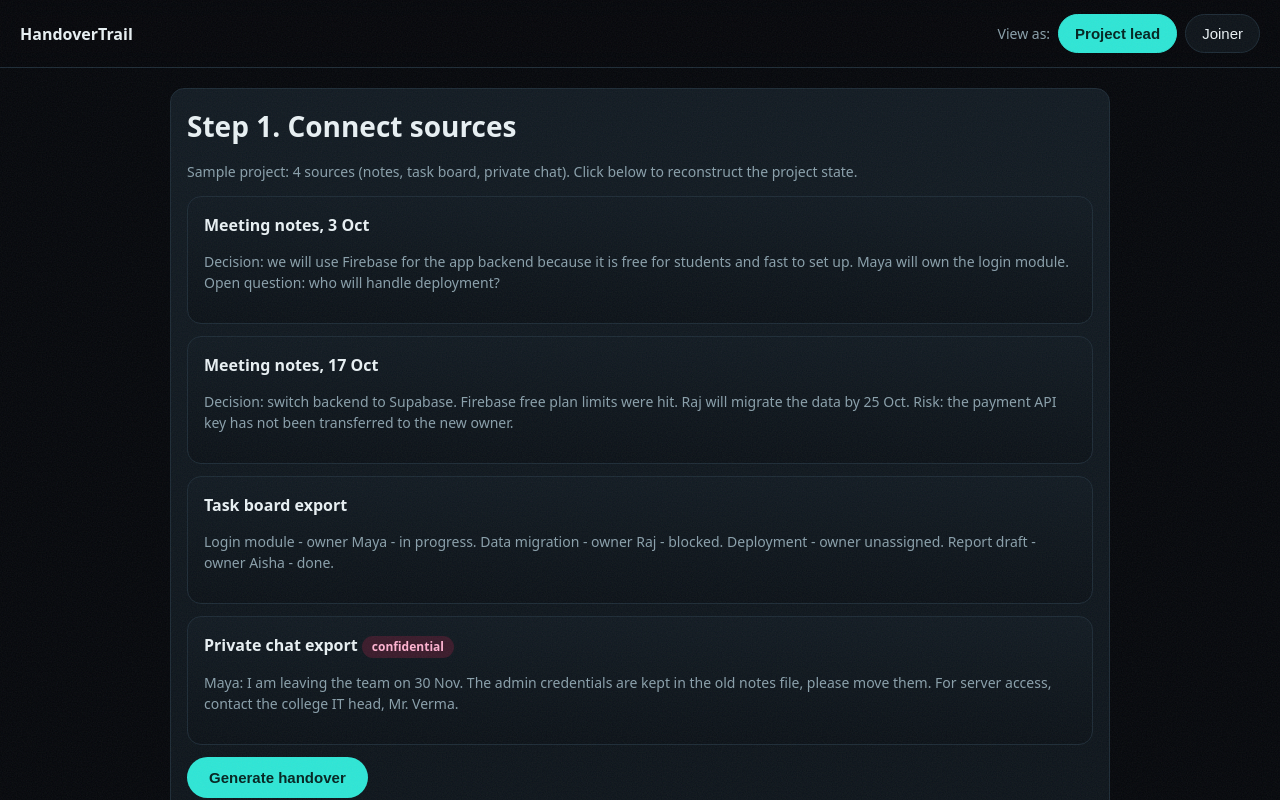
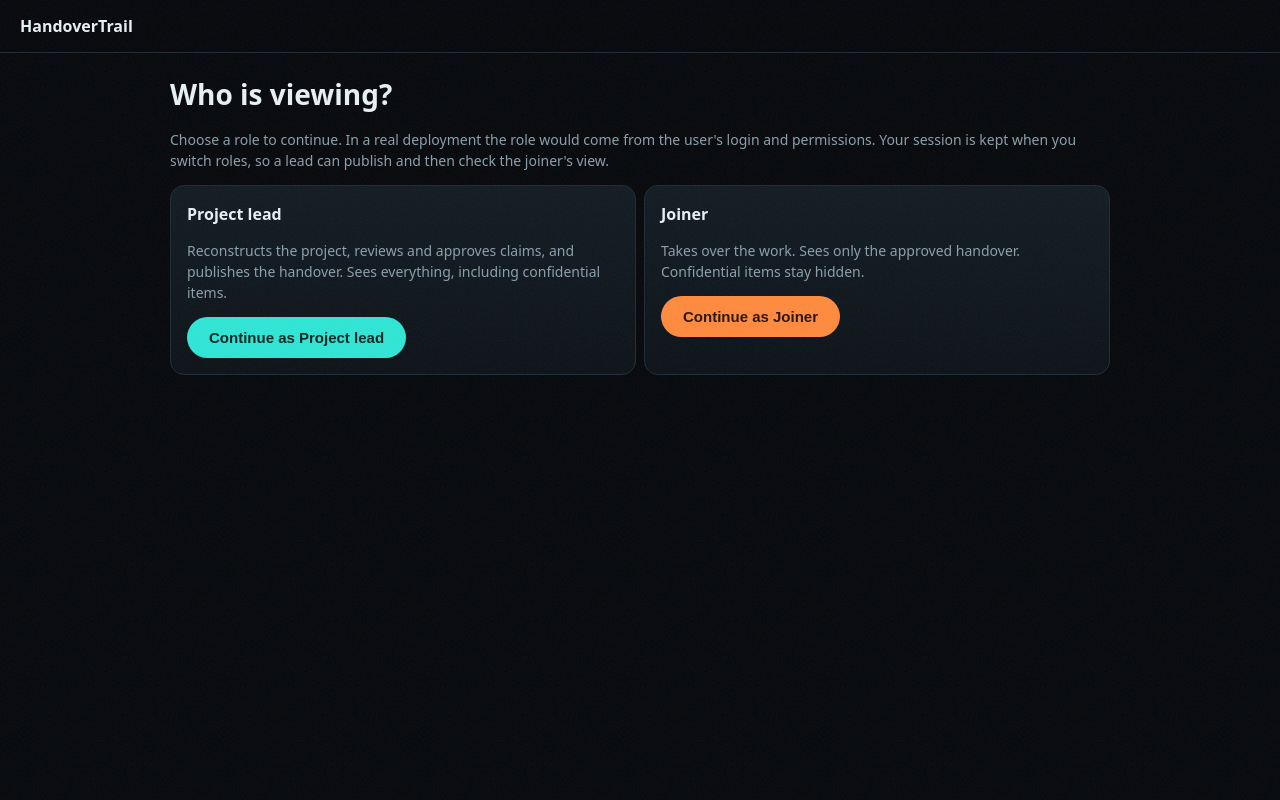
Before and after one commit to sirisha2009/HandoverTrail, a Next.js app: page /demo in a window 1280 px wide. Shown: the top 800 px of the page. Built offline with nearby package versions, Linux system fonts and the light colour scheme.

Commit message:
Update page.js

```diff
--- a/app/demo/page.js
+++ b/app/demo/page.js
@@ -16,7 +16,7 @@ export default function Demo() {
   const [loading, setLoading] = useState(false);
   const [err, setErr] = useState("");
   const [meta, setMeta] = useState("");
-  const [role, setRole] = useState("lead");
+  const [role, setRole] = useState(null);
   const [openId, setOpenId] = useState(null);
   const [editId, setEditId] = useState(null);
   const [draft, setDraft] = useState("");
@@ -46,14 +46,33 @@ export default function Demo() {
     <main>
       <div className="top">
         <Link href="/"><strong>HandoverTrail</strong></Link>
-        <div className="row" style={{ margin: 0 }}>
-          <span className="mute">View as:</span>
-          <button className={"step" + (role === "lead" ? " on" : "")} onClick={() => setRole("lead")}>Project lead</button>
-          <button className={"step" + (role === "joiner" ? " on" : "")} onClick={() => setRole("joiner")}>Joiner</button>
-        </div>
+        {role && (
+          <div className="row" style={{ margin: 0 }}>
+            <span className="badge type">Viewing as: {role === "lead" ? "Project lead" : "Joiner"}</span>
+            <button className="btn sm ghost" onClick={() => setRole(null)}>Switch role</button>
+          </div>
+        )}
       </div>
       <div className="wrap">
-        {!claims && (
+        {!role && (
+          <div>
+            <h2 style={{ marginTop: 0 }}>Who is viewing?</h2>
+            <p className="mute">Choose a role to continue. In a real deployment the role would come from the user's login and permissions. Your session is kept when you switch roles, so a lead can publish and then check the joiner's view.</p>
+            <div className="row" style={{ alignItems: "stretch" }}>
+              <div className="card" style={{ flex: "1 1 280px" }}>
+                <strong>Project lead</strong>
+                <p className="mute">Reconstructs the project, reviews and approves claims, and publishes the handover. Sees everything, including confidential items.</p>
+                <button className="btn" onClick={() => setRole("lead")}>Continue as Project lead</button>
+              </div>
+              <div className="card" style={{ flex: "1 1 280px" }}>
+                <strong>Joiner</strong>
+                <p className="mute">Takes over the work. Sees only the approved handover. Confidential items stay hidden.</p>
+                <button className="btn amb" onClick={() => setRole("joiner")}>Continue as Joiner</button>
+              </div>
+            </div>
+          </div>
+        )}
+        {role === "lead" && !claims && (
           <div className="card">
             <h2 style={{ marginTop: 0 }}>Step 1. Connect sources</h2>
             <p className="mute">Sample project: 4 sources (notes, task board, private chat). Click below to reconstruct the project state.</p>
@@ -66,7 +85,7 @@ export default function Demo() {
             {err && <div className="card" style={{ marginTop: 12 }}><p className="mute" style={{ color: "var(--red)" }}>{err}</p><button className="btn sm ghost" onClick={offline}>Show the offline sample instead</button></div>}
           </div>
         )}
-        {claims && (
+        {role === "lead" && claims && (
           <div className="two">
             <div>
               <h2 style={{ marginTop: 0 }}>Review claims</h2>
@@ -110,7 +129,10 @@ export default function Demo() {
             </div>
           </div>
         )}
-        {version > 0 && (
+        {role === "joiner" && version === 0 && (
+          <div className="card"><h2 style={{ marginTop: 0 }}>No handover shared with you yet</h2><p className="mute">The project lead has not published a handover. Joiners only see an approved handover, never the raw review list. Switch to Project lead to review and publish one.</p></div>
+        )}
+        {role && version > 0 && (
           <div className="card" style={{ marginTop: 20 }}>
             <h2 style={{ marginTop: 0 }}>Handover v{version} ({role === "lead" ? "Project lead view" : "Joiner view"})</h2>
             {types.map((t) => { const items = approved.filter((c) => c.type === t); return items.length ? (
```
